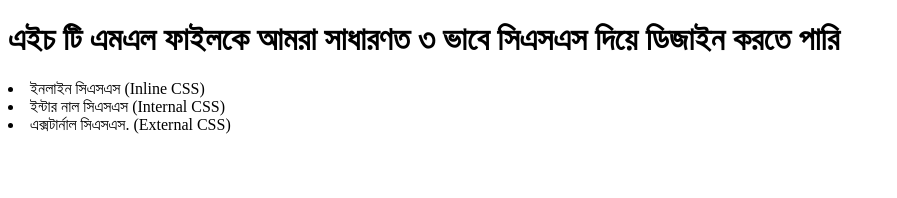
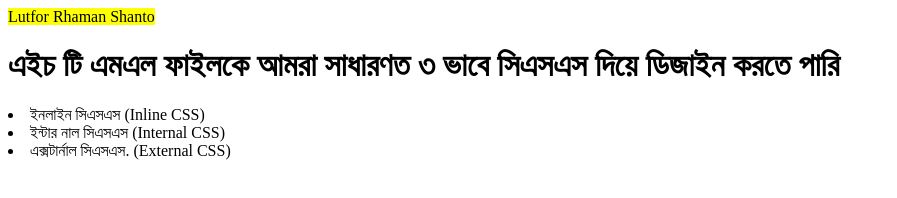
Before and after one commit to lutfor2000/Frontend-Development-Code, a plain HTML site: page besic.html in a window 1280 px wide. Shown: the whole page, without its empty margins (0-897 px from the left). Drawn offline with Linux system fonts and the light colour scheme.

Commit message:
Update besic.html

```diff
--- a/besic.html
+++ b/besic.html
@@ -8,6 +8,7 @@
 </head>
 <body>
     <div class="main">
+                <mark>Lutfor Rhaman Shanto</mark>
           <div class="margin">
                 <h1>এইচ টি এমএল ফাইলকে আমরা সাধারণত ৩ ভাবে সিএসএস দিয়ে ডিজাইন করতে পারি</h1>
                 <li>ইনলাইন সিএসএস (Inline CSS)</li>
```
